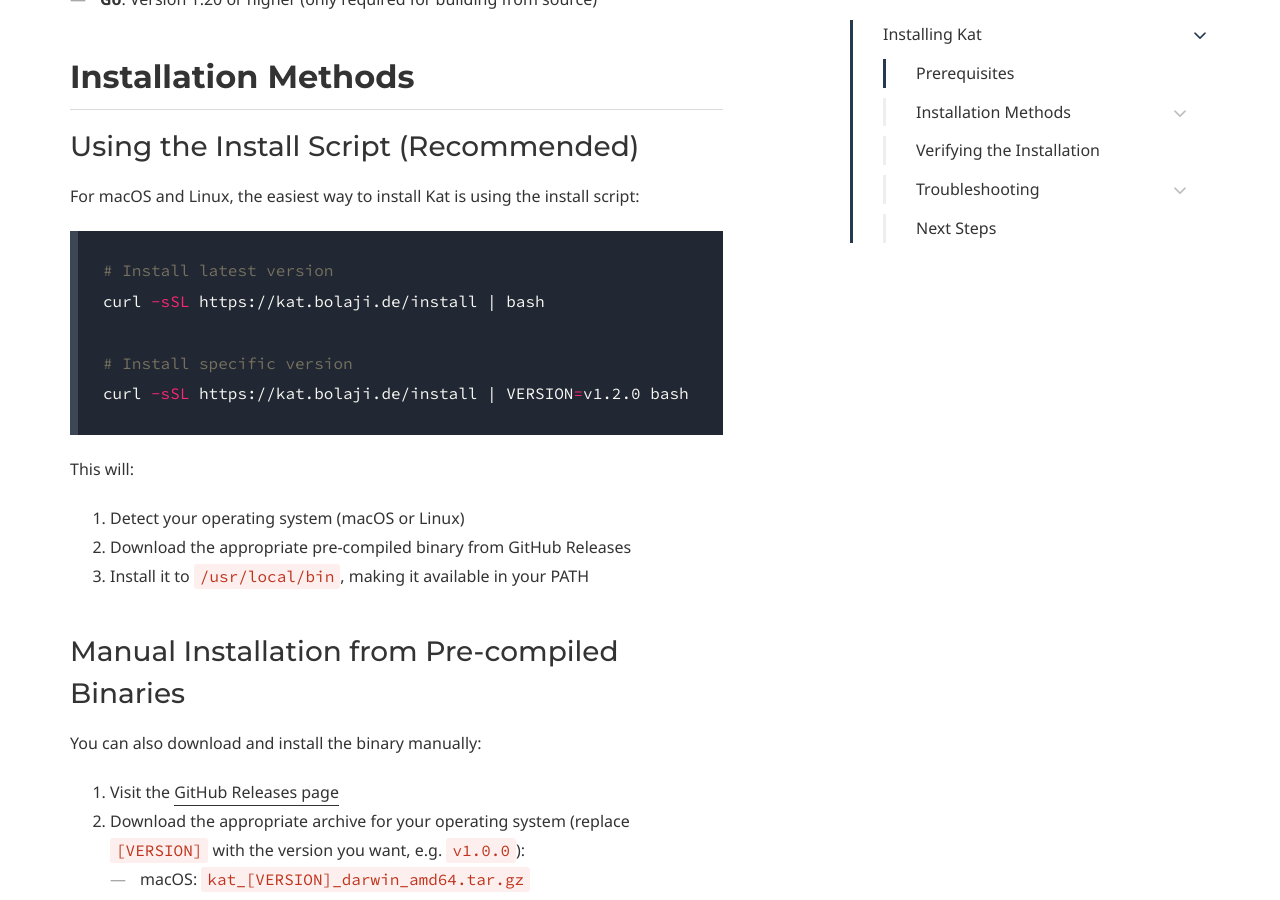
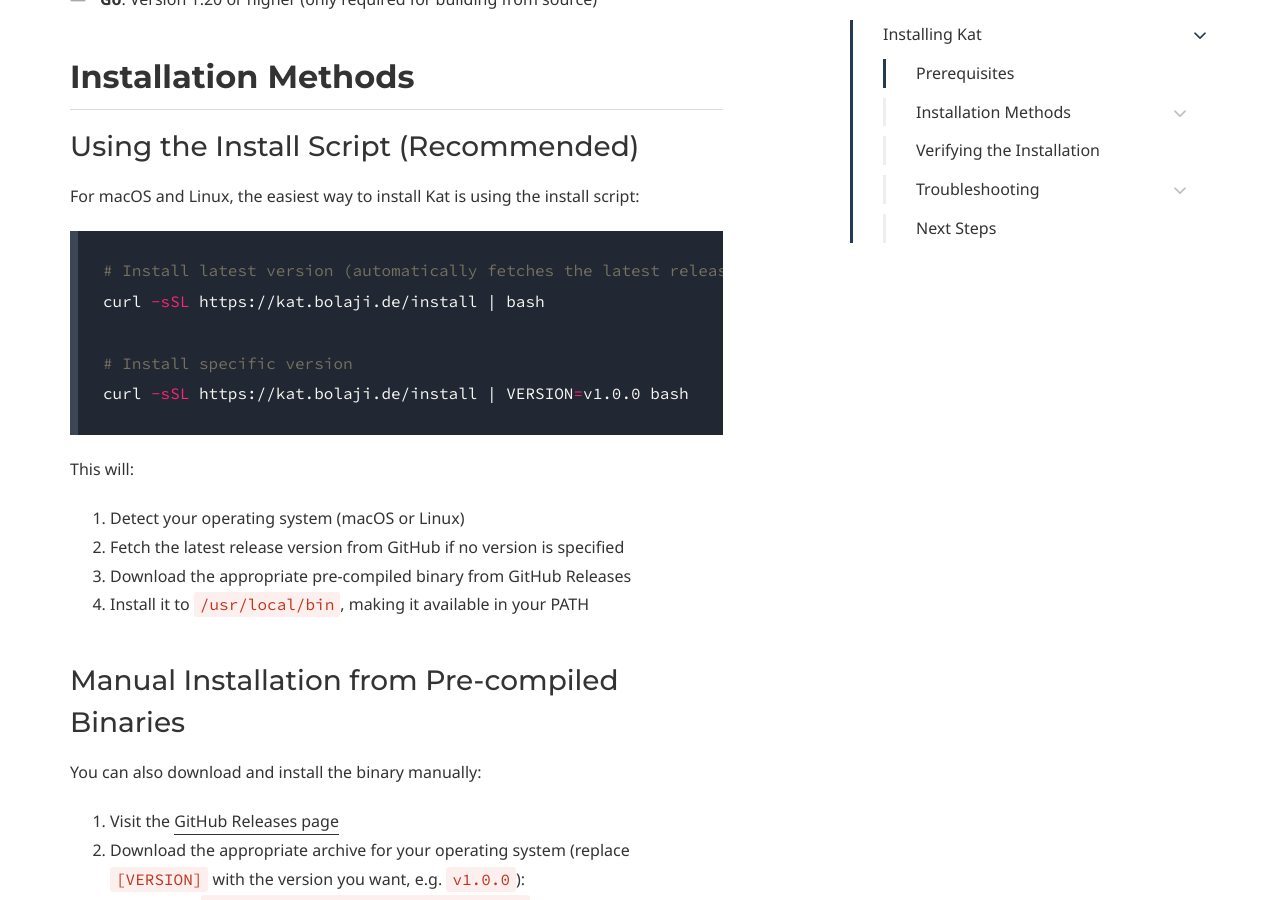
Before and after one commit to BolajiOlajide/kat, a Jekyll site: the page built from doc/installation.md, in a window 1280 px wide and 900 px high, scrolled down 1065 px. Built offline with Jekyll 4.4.1, drawn with Linux system fonts in a browser that asks for light colours; some web fonts are replaced.

Commit message:
fetch latest version from github

````diff
--- a/doc/installation.md
+++ b/doc/installation.md
@@ -31,17 +31,18 @@
 For macOS and Linux, the easiest way to install Kat is using the install script:
 
 ```bash
-# Install latest version
+# Install latest version (automatically fetches the latest release)
 curl -sSL https://kat.bolaji.de/install | bash
 
 # Install specific version
-curl -sSL https://kat.bolaji.de/install | VERSION=v1.2.0 bash
+curl -sSL https://kat.bolaji.de/install | VERSION=v1.0.0 bash
 ```
 
 This will:
 1. Detect your operating system (macOS or Linux)
-2. Download the appropriate pre-compiled binary from GitHub Releases
-3. Install it to `/usr/local/bin`, making it available in your PATH
+2. Fetch the latest release version from GitHub if no version is specified
+3. Download the appropriate pre-compiled binary from GitHub Releases
+4. Install it to `/usr/local/bin`, making it available in your PATH
 
 ### Manual Installation from Pre-compiled Binaries
 
````
Also changed, not shown: 1 other file.
